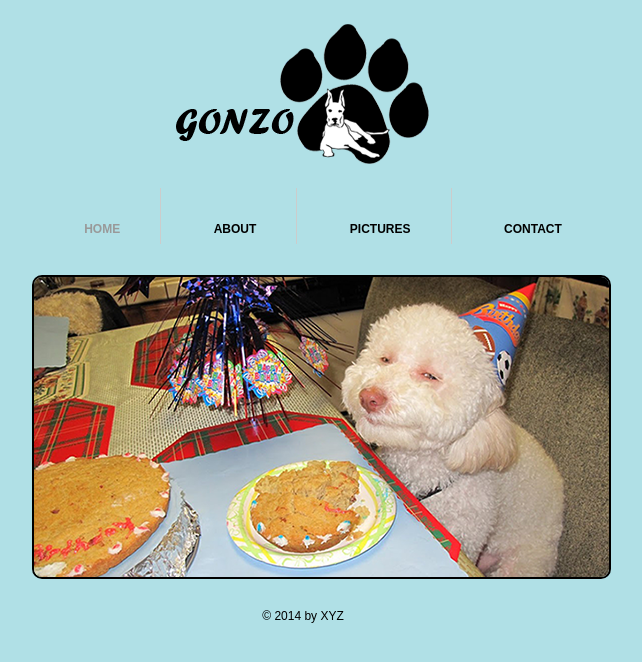
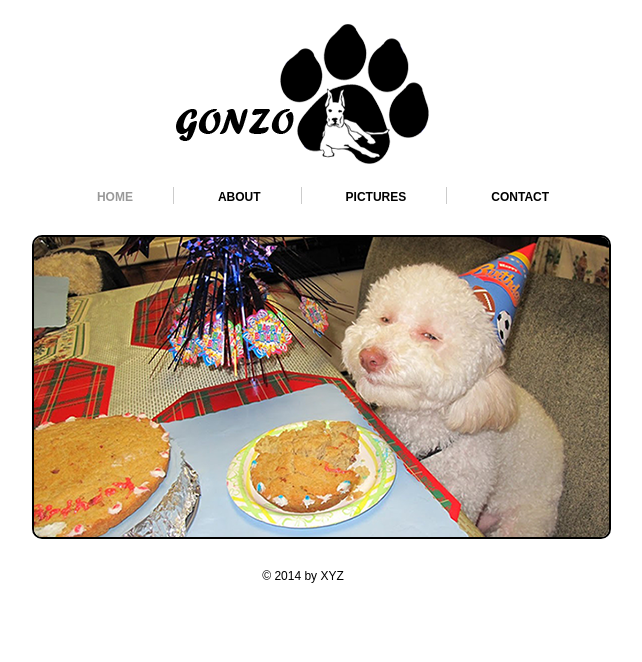
Before and after one commit to chiranjevi414/PracticeUsingGit, a plain HTML site: page index.html in a window 1280 px wide. Shown: the whole page, without its empty margins (337-979 px from the left). Drawn offline with Linux system fonts and the light colour scheme.

Commit message:
bring the files back to the original version, discarded the changes made

```diff
--- a/index.html
+++ b/index.html
@@ -5,7 +5,7 @@
 <title>GONZO</title>
 <link href="css/style.css" rel="stylesheet" type="text/css" />
 </head>
-<body style = "background-color:powderblue">
+<body>
 
 
 <!--Header Starts-->
@@ -24,7 +24,7 @@
 
 <!--Navigatin starts-->
 
-	<div class="navigation" style="font-size:50px">
+	<div class="navigation">
 		<ul>
 			<li><a class="active" href="index.html">HOME</a></li>
 			<li><a href="about.html">ABOUT</a></li>
```
